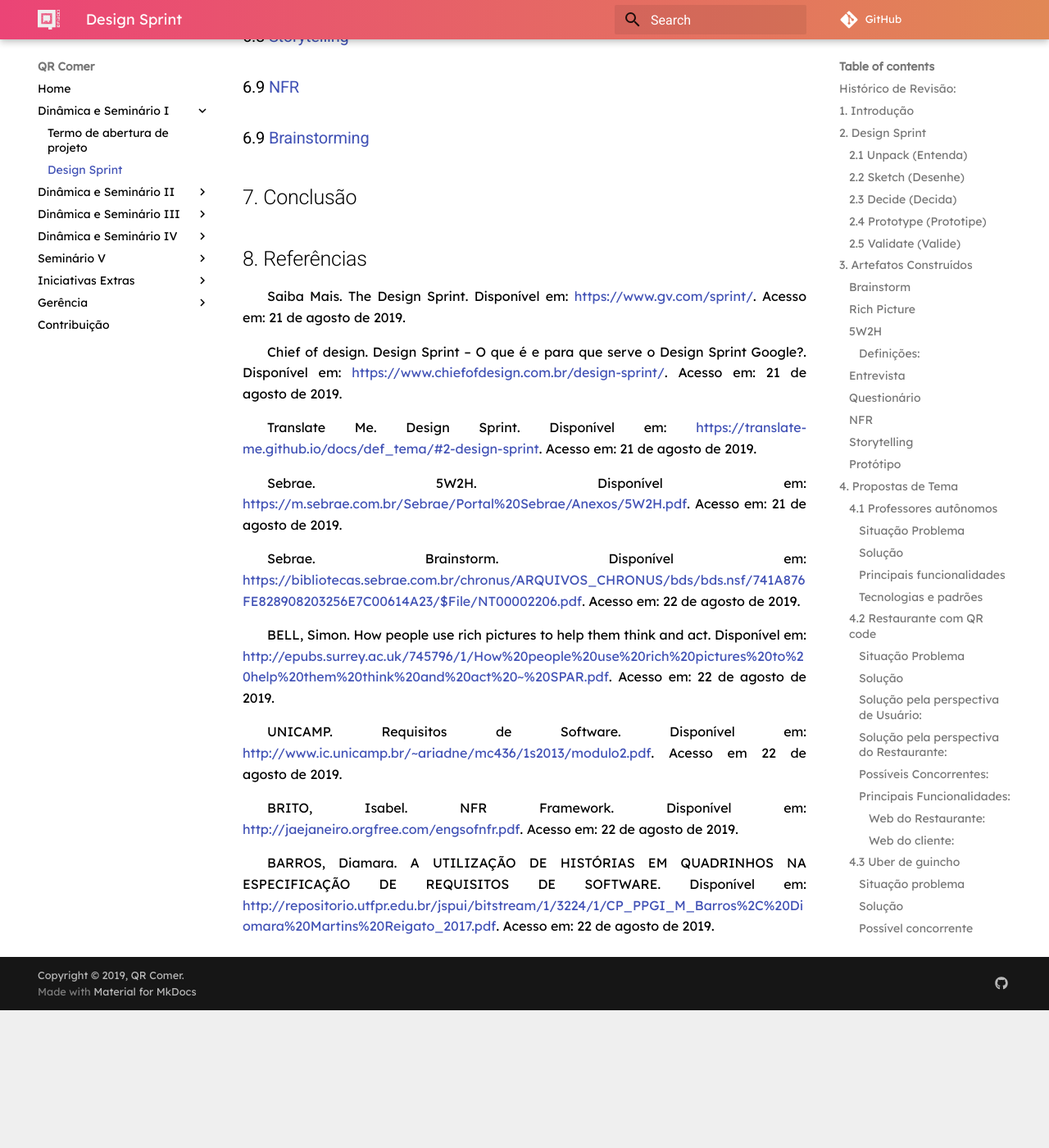
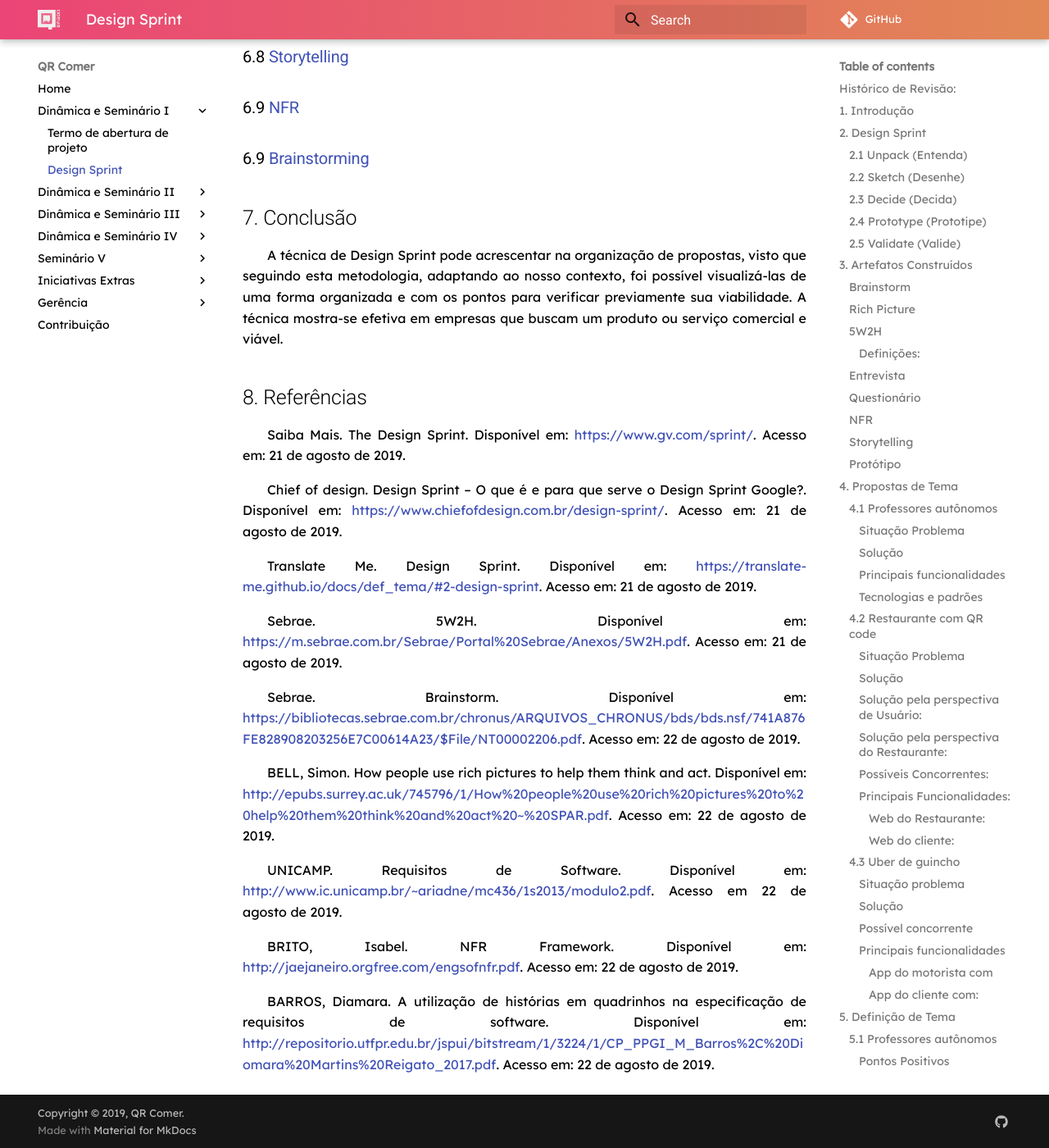
Before and after one commit to fga-desenho-2019-2/Wiki, an MkDocs documentation site: the page built from docs/seminario1/design_sprint.md, in a window 1280 px wide and 1400 px high, scrolled down 10128 px. Shown: the whole window at 82% size. Built offline with MkDocs 1.6.1 and Material for MkDocs 9.7.7, drawn with Linux system fonts in a browser that asks for light colours; some web fonts are replaced; comment, search, counter and statistics services are not loaded; old or Windows-style settings are respelled for this version of MkDocs; before the commit the page ends 11360 px from its top, so only the background shows below that; some of the changed text lies outside the part shown.

Commit message:
Remove duplicate files, add conclusion and adjust design sprint text

```diff
--- a/docs/seminario1/design_sprint.md
+++ b/docs/seminario1/design_sprint.md
@@ -15,7 +15,7 @@
 |22/08/2019|0.9| Adição do restante do tópico 3, sobre artefatos construídos.| Shayane Alcântara|
 |22/08/2019|0.10| Adição de Richpictures.| Pedro Rodrigues|
 |22/08/2019|0.11| Adição de Richpictures.| Guilherme Marques |
-
+|17/11/2019|1.0| Adição de conclusão e ajuste nas funcionalidades do tema escolhido | Shayane Alcântara |
 
 ## 1. Introdução
 Há diversas técnicas que visam auxiliar no processo de criação de produtos. Uma delas é o Design Sprint. Ele é uma metodologia que visa reunir os participantes multidisciplinares da dinâmica em uma série de 5 dias para no fim ter uma ideia de um produto mais tangível. Para cumprir as etapas, o grupo produz diversos artefatos para auxiliar neste percurso.
@@ -130,18 +130,16 @@
 
 * Cadastro e Login
 * Integração com banco de dados de informações dos clientes
-* Notificação de pedido do cliente
+* Geração de senha para notificar o cliente
 * Integração com o sistema de pagamento
-* Mapa de mesas do restaurante
-* Chat de comunicação com o cliente
 
 ##### Web do cliente:
 
 * Cadastro e Login
 * Tela com os restaurantes
 * Tela com o cardápio dos restaurantes
-* Chat de comunicação com o restaurante
 * Integração com sistemas de pagamentos
+* Notificação de pedido pronto na forma de uma senha
 * Perfil de usuário
 
 ### 4.3 Uber de guincho
@@ -222,7 +220,7 @@
 
 ![poll-images](../images/poll_temas.png)
 
-* Como pode ser visto, o tema escolhido foi o **Restaurante QRcode.**
+* De acordo com a votação anônima, o tema escolhido para desenvolvimento durante o semestre na disciplina foi o **Restaurante QRcode.**
 
 ## 6. Artefatos
 
@@ -248,6 +246,8 @@
 
 ## 7. Conclusão
 
+A técnica de Design Sprint pode acrescentar na organização de propostas, visto que seguindo esta metodologia, adaptando ao nosso contexto, foi possível visualizá-las de uma forma organizada e com os pontos para verificar previamente sua viabilidade. A técnica mostra-se efetiva em empresas que buscam um produto ou serviço comercial e viável.
+
 ## 8. Referências
 
 Saiba Mais. The Design Sprint. Disponível em: <https://www.gv.com/sprint/>. Acesso em: 21 de agosto de 2019.
@@ -266,4 +266,4 @@
 
 BRITO, Isabel. NFR Framework. Disponível em: <http://jaejaneiro.orgfree.com/engsofnfr.pdf>. Acesso em: 22 de agosto de 2019.
 
-BARROS, Diamara. A UTILIZAÇÃO DE HISTÓRIAS EM QUADRINHOS NA ESPECIFICAÇÃO DE REQUISITOS DE SOFTWARE. Disponível em: <http://repositorio.utfpr.edu.br/jspui/bitstream/1/3224/1/CP_PPGI_M_Barros%2C%20Diomara%20Martins%20Reigato_2017.pdf>. Acesso em: 22 de agosto de 2019.
+BARROS, Diamara. A utilização de histórias em quadrinhos na especificação de requisitos de software. Disponível em: <http://repositorio.utfpr.edu.br/jspui/bitstream/1/3224/1/CP_PPGI_M_Barros%2C%20Diomara%20Martins%20Reigato_2017.pdf>. Acesso em: 22 de agosto de 2019.
```
Also changed, not shown: 3 other files.
